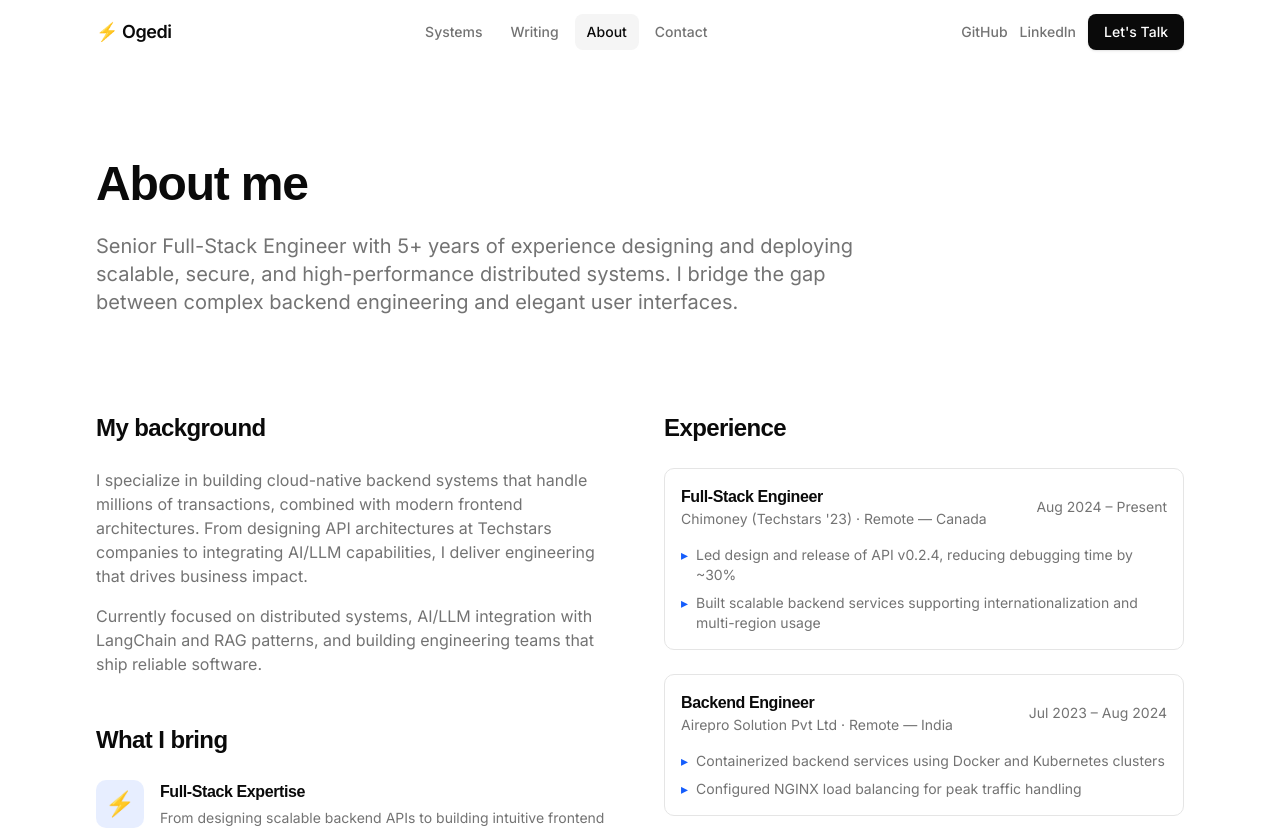
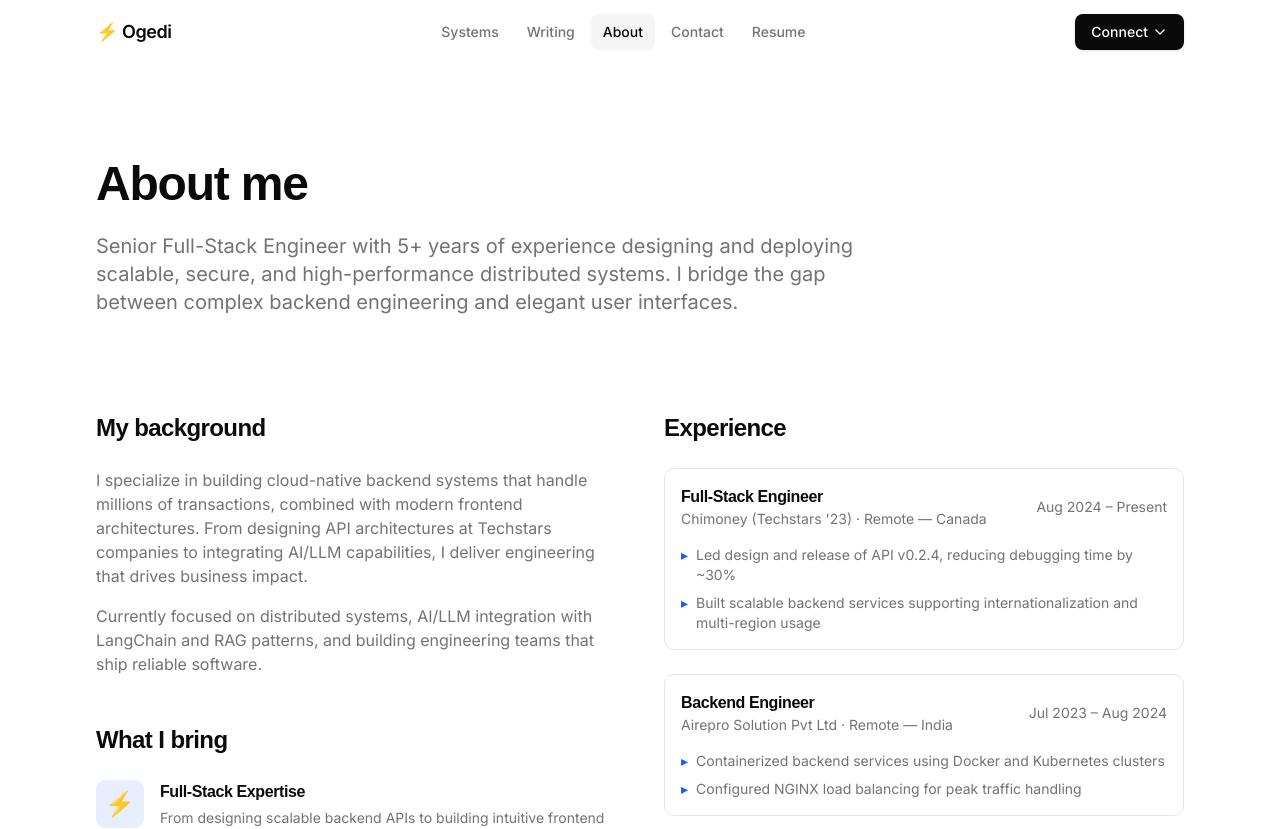
Before and after one commit to Ogedi001/ogedi.dev, a Next.js app: page /about in a window 1280 px wide. Shown: the top 829 px of the page. Built offline with nearby package versions, Linux system fonts and the light colour scheme; a web font is replaced by a local one.

Commit message:
update:nav and hero

```diff
--- a/src/components/layout/navbar.tsx
+++ b/src/components/layout/navbar.tsx
@@ -7,18 +7,31 @@ import { Container } from "./container";
 import { cn } from "@/lib/utils";
 import { motion, AnimatePresence } from "framer-motion";
 import { siteConfig } from "@/configs/config";
+import { Github, Linkedin, X, ChevronDown } from "lucide-react";
 
 const links = [
   { href: "/systems", label: "Systems" },
   { href: "/writing", label: "Writing" },
   { href: "/about", label: "About" },
   { href: "/contact", label: "Contact" },
+  { href: "/ogedi-resume.pdf", label: "Resume", external: true },
 ];
+
+// Icon mapping for socials
+const socialIcons: Record<
+  string,
+  React.ComponentType<{ className?: string }>
+> = {
+  github: Github,
+  linkedin: Linkedin,
+  twitter: X,
+};
 
 export function Navbar() {
   const pathname = usePathname();
   const [isOpen, setIsOpen] = useState(false);
   const [scrolled, setScrolled] = useState(false);
+  const [mobileDropdownOpen, setMobileDropdownOpen] = useState(false);
 
   useEffect(() => {
     const handleScroll = () => {
@@ -27,6 +40,12 @@ export function Navbar() {
     window.addEventListener("scroll", handleScroll);
     return () => window.removeEventListener("scroll", handleScroll);
   }, []);
+
+  // Close mobile dropdown when route changes
+  useEffect(() => {
+    setMobileDropdownOpen(false);
+    setIsOpen(false);
+  }, [pathname]);
 
   return (
     <header
@@ -55,7 +74,18 @@ export function Navbar() {
 
           {/* Desktop Navigation */}
           <nav className="hidden md:flex items-center gap-1">
-            {links.map((link) => (
+            {links.map((link) =>
+              link.external ? (
+                <a
+                  key={link.href}
+                  href={link.href}
+                  target="_blank"
+                  rel="noopener noreferrer"
+                  className="px-3 py-2 text-sm font-medium rounded-md transition-all duration-200 text-muted-foreground hover:text-foreground hover:bg-muted/50"
+                >
+                  {link.label}
+                </a>
+              ) : (
                 <Link
                   key={link.href}
                   href={link.href}
@@ -68,33 +98,53 @@ export function Navbar() {
                 >
                   {link.label}
                 </Link>
-            ))}
+              ),
+            )}
           </nav>
 
-          {/* CTA Button */}
+          {/* CTA Button with Dropdown */}
           <div className="hidden md:flex items-center gap-3">
+            {/* Dropdown CTA */}
+            <div className="relative group">
+              <button className="inline-flex items-center justify-center rounded-md bg-foreground px-4 py-2 text-sm font-medium text-background hover:bg-foreground/90 transition-all hover:scale-105 shadow-sm gap-1">
+                Connect
+                <ChevronDown className="h-4 w-4" />
+              </button>
+
+              {/* Dropdown Menu */}
+              <div className="absolute right-0 top-full mt-2 w-48 opacity-0 invisible group-hover:opacity-100 group-hover:visible transition-all duration-200 transform origin-top-right">
+                <div className="bg-background rounded-lg border border-border shadow-lg overflow-hidden">
+                  <div className="py-1">
+                    {siteConfig.socials.map((social) => {
+                      const Icon = socialIcons[social.icon];
+                      return (
                         <a
-              href={siteConfig.links.github}
+                          key={social.name}
+                          href={social.href}
                           target="_blank"
                           rel="noopener noreferrer"
-              className="text-sm font-medium text-muted-foreground hover:text-foreground transition-colors"
+                          className="flex items-center gap-3 px-4 py-2.5 text-sm text-muted-foreground hover:text-foreground hover:bg-muted transition-colors"
                         >
-              GitHub
+                          {Icon && <Icon className="h-4 w-4" />}
+                          {social.name}
                         </a>
-            <a
-              href={siteConfig.links.linkedin}
-              target="_blank"
-              rel="noopener noreferrer"
-              className="text-sm font-medium text-muted-foreground hover:text-foreground transition-colors"
-            >
-              LinkedIn
-            </a>
+                      );
+                    })}
+                  </div>
+                  <div className="border-t border-border">
                     <Link
                       href="/contact"
-              className="inline-flex items-center justify-center rounded-md bg-foreground px-4 py-2 text-sm font-medium text-background hover:bg-foreground/90 transition-all hover:scale-105 shadow-sm"
+                      className="flex items-center gap-3 px-4 py-2.5 text-sm font-medium text-foreground hover:bg-muted transition-colors"
                     >
+                      <span className="h-4 w-4 flex items-center justify-center">
+                        💬
+                      </span>
                       Let's Talk
                     </Link>
+                  </div>
+                </div>
+              </div>
+            </div>
           </div>
 
           {/* Mobile Menu Button */}
@@ -142,7 +192,19 @@ export function Navbar() {
               className="md:hidden py-4 border-t overflow-hidden"
             >
               <div className="flex flex-col gap-2">
-                {links.map((link) => (
+                {links.map((link) =>
+                  link.external ? (
+                    <a
+                      key={link.href}
+                      href={link.href}
+                      target="_blank"
+                      rel="noopener noreferrer"
+                      onClick={() => setIsOpen(false)}
+                      className="px-3 py-2 text-sm font-medium rounded-md transition-colors text-muted-foreground hover:text-foreground"
+                    >
+                      {link.label}
+                    </a>
+                  ) : (
                     <Link
                       key={link.href}
                       href={link.href}
@@ -156,31 +218,64 @@ export function Navbar() {
                     >
                       {link.label}
                     </Link>
-                ))}
-                <div className="flex flex-col gap-2 pt-2 mt-2 border-t">
+                  ),
+                )}
+
+                {/* Mobile Connect Dropdown */}
+                <div className="pt-2 mt-2 border-t">
+                  <button
+                    onClick={() => setMobileDropdownOpen(!mobileDropdownOpen)}
+                    className="flex items-center justify-between w-full px-3 py-2 text-sm font-medium rounded-md transition-colors text-muted-foreground hover:text-foreground"
+                  >
+                    <span>Connect</span>
+                    <ChevronDown
+                      className={cn(
+                        "h-4 w-4 transition-transform",
+                        mobileDropdownOpen && "rotate-180",
+                      )}
+                    />
+                  </button>
+
+                  <AnimatePresence>
+                    {mobileDropdownOpen && (
+                      <motion.div
+                        initial={{ opacity: 0, height: 0 }}
+                        animate={{ opacity: 1, height: "auto" }}
+                        exit={{ opacity: 0, height: 0 }}
+                        transition={{ duration: 0.2 }}
+                        className="overflow-hidden"
+                      >
+                        <div className="flex flex-col gap-1 pl-4 mt-1">
+                          {siteConfig.socials.map((social) => {
+                            const Icon = socialIcons[social.icon];
+                            return (
                               <a
-                    href={siteConfig.links.github}
+                                key={social.name}
+                                href={social.href}
                                 target="_blank"
                                 rel="noopener noreferrer"
-                    className="px-3 py-2 text-sm font-medium text-muted-foreground hover:text-foreground transition-colors"
+                                onClick={() => setIsOpen(false)}
+                                className="flex items-center gap-3 px-3 py-2 text-sm text-muted-foreground hover:text-foreground transition-colors"
                               >
-                    GitHub
+                                {Icon && <Icon className="h-4 w-4" />}
+                                {social.name}
                               </a>
-                  <a
-                    href={siteConfig.links.linkedin}
-                    target="_blank"
-                    rel="noopener noreferrer"
-                    className="px-3 py-2 text-sm font-medium text-muted-foreground hover:text-foreground transition-colors"
-                  >
-                    LinkedIn
-                  </a>
+                            );
+                          })}
                           <Link
                             href="/contact"
                             onClick={() => setIsOpen(false)}
-                    className="inline-flex items-center justify-center rounded-md bg-foreground px-4 py-2 text-sm font-medium text-background hover:bg-foreground/90 transition-colors"
+                            className="flex items-center gap-3 px-3 py-2 text-sm font-medium text-foreground hover:bg-muted rounded-md transition-colors"
                           >
+                            <span className="h-4 w-4 flex items-center justify-center">
+                              💬
+                            </span>
                             Let's Talk
                           </Link>
+                        </div>
+                      </motion.div>
+                    )}
+                  </AnimatePresence>
                 </div>
               </div>
             </motion.div>
--- a/src/configs/config.ts
+++ b/src/configs/config.ts
@@ -12,7 +12,17 @@ export const siteConfig = {
     linkedin: "https://linkedin.com/in/ogedi-favour-uchibeke-553955152",
     twitter: "https://x.com/Ogedi_01",
     github: "https://github.com/Ogedi001",
+    resume: "/ogedi-resume.pdf",
   },
+  socials: [
+    { name: "GitHub", href: "https://github.com/Ogedi001", icon: "github" },
+    {
+      name: "LinkedIn",
+      href: "https://linkedin.com/in/ogedi-favour-uchibeke-553955152",
+      icon: "linkedin",
+    },
+    { name: "X", href: "https://x.com/Ogedi_01", icon: "twitter" },
+  ],
   availability: {
     openToWork: true,
     location: "Remote (Nigeria)",
```
Also changed, not shown: src/components/home/hero-section.tsx (+45 -14 lines). Lines whose indentation alone changed are shown as unchanged.
